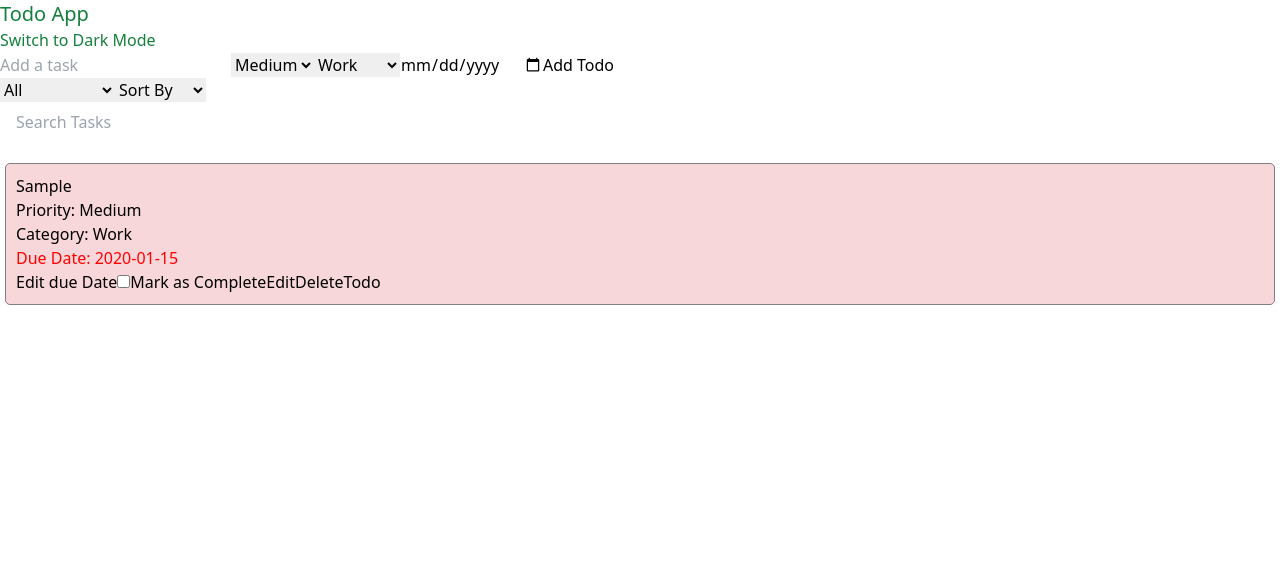
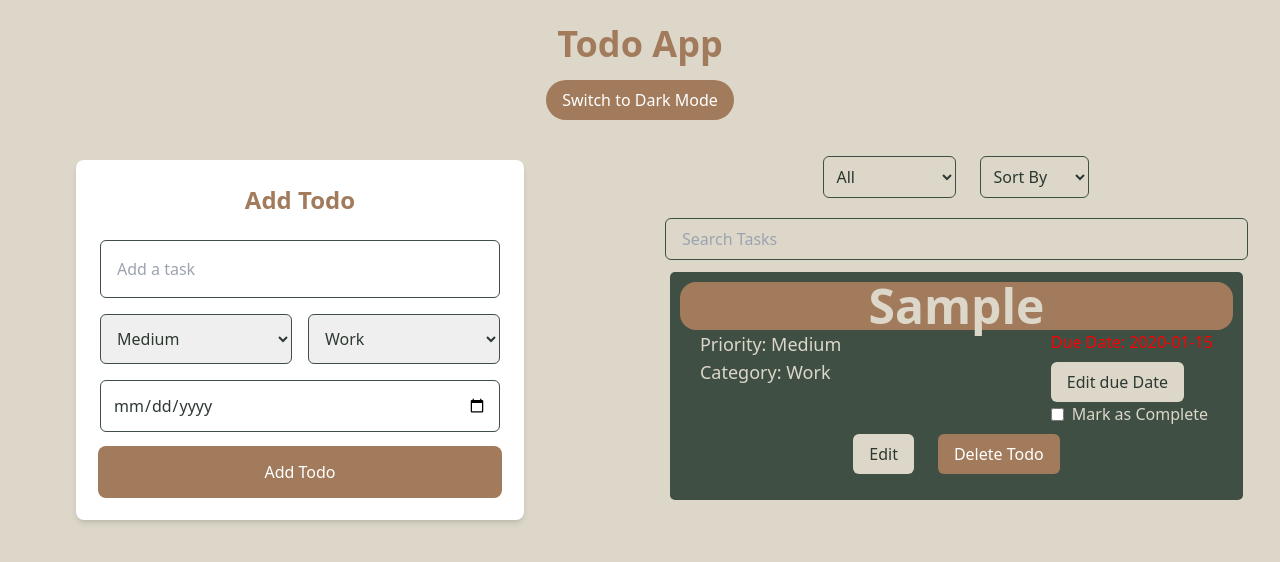
Before and after one commit to Ahmedkhan78/TodoApp, a React (Create React App) app: page / in a window 1280 px wide. Both pictures are taken after typing "Sample", "2020-01-15" into the empty fields and a click on the button "Add Todo". Shown: the top 562 px of the page. Built offline with nearby package versions, Linux system fonts and the light colour scheme.

Commit message:
CSS Feat: Added basic layout Styling color styling

```diff
--- a/src/App.js
+++ b/src/App.js
@@ -64,12 +64,27 @@ function App() {
     saveToLocalStorage(updatedDueDate);
   };
   return (
-    <div className="app">
-      <h1 className="text-green-700 text-xl">Todo App</h1>
-      <button onClick={toggleMode} className="text-green-700">
+    <div
+      className={`min-h-screen py-6 px-4 sm:px-8 ${
+        isDarkMode
+          ? "bg-dark-green text-white"
+          : "bg-light-beige text-dark-green"
+      } transition-all duration-300 ease-in-out`}
+    >
+      <h1 className="text-warm-brown text-3xl sm:text-4xl font-semibold text-center mb-4">
+        Todo App
+      </h1>
+      <button
+        onClick={toggleMode}
+        className="bg-warm-brown hover:bg-olive-green text-white py-2 px-4 rounded-full focus:outline-none focus:ring-warm-brown mb-4 block mx-auto"
+      >
         {isDarkMode ? "Switch to Light Mode" : "Switch to Dark Mode"}
       </button>
+      <div className="flex flex-col sm:flex-row gap-y-6 sm:gap-y-0 sm:gap-x-12">
+        <div className="space-y-2 sm:space-y-8 w-full sm:w-1/2 sm:ml-0 sm:mr-0  sm:p-6">
           <TodoForm addTodo={addTodo} />
+        </div>
+        <div className="space-y-3 my-5 w-full sm:w-1/2 ">
           <FilterDropdown
             filterType={filterType}
             setFilterType={setFilterType}
@@ -78,6 +93,7 @@ function App() {
           />
           <TodoList
             todos={todos}
+            setTodos={setTodos}
             deleteTodo={deleteTodo}
             toggleTodo={toggleTodo}
             editTodo={editTodo}
@@ -85,6 +101,8 @@ function App() {
             filterType={filterType}
           />
         </div>
+      </div>
+    </div>
   );
 }
 
--- a/src/components/EditDueDate.js
+++ b/src/components/EditDueDate.js
@@ -17,19 +17,36 @@ const EditDueDate = ({ todo, editDueDate }) => {
             value={newDueDate}
             onChange={(e) => setNewDueDate(e.target.value)}
           />
-          <button onClick={handleDueDate}>Save</button>
-          <button onClick={() => setIsEditingDate(false)}>Cancel</button>
+          <button
+            onClick={handleDueDate}
+            className="ml-2 bg-warm-brown text-light-beige px-4 py-2 rounded-md"
+          >
+            Save
+          </button>
+          <button
+            onClick={() => setIsEditingDate(false)}
+            className="ml-2 bg-warm-brown text-light-beige px-4 py-2 rounded-md"
+          >
+            Cancel
+          </button>
         </>
       ) : (
         <>
           <p
             style={{
-              color: todo.dueDate && todo.dueDate < today ? "red" : "black",
+              color:
+                todo.dueDate && todo.dueDate < today ? "red" : "light-beige",
             }}
+            className="text-light-beige"
           >
             Due Date: {todo.dueDate || "No DeadLine"}
           </p>
-          <button onClick={() => setIsEditingDate(true)}>Edit due Date</button>
+          <button
+            onClick={() => setIsEditingDate(true)}
+            className="mt-2 bg-light-beige text-dark-green px-4 py-2 rounded-md"
+          >
+            Edit due Date
+          </button>
         </>
       )}
     </>
--- a/src/components/FilterDropdown.js
+++ b/src/components/FilterDropdown.js
@@ -7,10 +7,11 @@ const FilterDropDown = ({
   setSortBy,
 }) => {
   return (
-    <div>
+    <div className="flex justify-center gap-4 sm:gap-6 w-full">
       <select
         value={filterType}
         onChange={(e) => setFilterType(e.target.value)}
+        className="p-2 mb-2 rounded-md bg-light-beige border border-olive-green focus:outline-none focus:ring-2 focus:ring-olive-green focus:border-transparent text-dark-green"
       >
         <option value="All">All</option>
         <option value="Completed">Completed</option>
@@ -18,7 +19,11 @@ const FilterDropDown = ({
         <option value="High Priority">High Priority</option>
       </select>
 
-      <select value={sortBy} onChange={(e) => setSortBy(e.target.value)}>
+      <select
+        value={sortBy}
+        onChange={(e) => setSortBy(e.target.value)}
+        className="p-2 mb-2 rounded-md bg-light-beige border border-olive-green focus:outline-none focus:ring-2 focus:ring-olive-green focus:border-transparent text-dark-green"
+      >
         <option value="">Sort By</option>
         <option value="priority">Priority</option>
         <option value="dueDate">Due Date</option>
--- a/src/components/TodoForm.js
+++ b/src/components/TodoForm.js
@@ -24,28 +24,55 @@ const TodoForm = ({ addTodo }) => {
     }
   };
   return (
-    <form onSubmit={handleSubmit}>
+    <form
+      onSubmit={handleSubmit}
+      className="bg-white dark:bg-dark-green p-6 rounded-lg shadow-md max-w-md ml-5"
+    >
+      <h2 className="text-2xl text-center text-warm-brown mb-6 font-semibold">
+        Add Todo
+      </h2>
+
       <input
         type="text"
         placeholder="Add a task"
         value={task}
         onChange={(e) => setTask(e.target.value)}
+        className="w-full p-4 mb-4 border border-olive-green rounded-md focus:outline-none focus:ring-2 focus:ring-warm-brown"
       />
-      <select value={priority} onChange={(e) => setPriority(e.target.value)}>
+
+      <div className="flex flex-col sm:flex-row gap-4 mb-4">
+        <select
+          value={priority}
+          onChange={(e) => setPriority(e.target.value)}
+          className="w-full sm:w-48 p-3 border border-olive-green rounded-md focus:outline-none focus:ring-2 focus:ring-warm-brown"
+        >
           <option value="Low">Low</option>
           <option value="Medium">Medium</option>
           <option value="High">High</option>
         </select>
-      <select value={category} onChange={(e) => setCategory(e.target.value)}>
+        <select
+          value={category}
+          onChange={(e) => setCategory(e.target.value)}
+          className="w-full sm:w-48 p-3 border border-olive-green rounded-md focus:outline-none focus:ring-2 focus:ring-warm-brown"
+        >
           <option value="Personal">Personal</option>
           <option value="Work">Work</option>
         </select>
+      </div>
+
       <input
         type="date"
         value={dueDate}
         onChange={(e) => setDueDate(e.target.value)}
+        className="w-full p-3 mb-4 border border-olive-green rounded-md focus:outline-none focus:ring-2 focus:ring-warm-brown"
       />
-      <button type="submit">Add Todo</button>
+
+      <button
+        type="submit"
+        className="w-full py-3 text-white bg-warm-brown rounded-md hover:bg-olive-green focus:outline-none focus:ring-2 focus:ring-warm-brown"
+      >
+        Add Todo
+      </button>
     </form>
   );
 };
--- a/src/components/TodoItem.js
+++ b/src/components/TodoItem.js
@@ -1,24 +1,39 @@
 import React, { useState } from "react";
 import EditDueDate from "./EditDueDate";
+
+import { useSortable } from "@dnd-kit/sortable";
+import { CSS } from "@dnd-kit/utilities";
 
 const TodoItem = ({ todo, toggleTodo, deleteTodo, editTodo, editDueDate }) => {
   const [isEditing, setIsEditing] = useState(false);
   const [newTask, setNewTask] = useState(todo.task);
+
+  const { attributes, listeners, setNodeRef, transform, transition } =
+    useSortable({ id: todo.id });
 
   const handleEdit = () => {
     editTodo(todo.id, newTask);
     setIsEditing(false);
   };
 
-  return (
-    <div
-      style={{
-        border: "1px solid gray",
+  const style = {
+    transform: CSS.Transform.toString(transform),
+    transition,
+    border: "1px solid warm-brown",
     padding: "10px",
     margin: "5px",
     borderRadius: "5px",
-        backgroundColor: todo.completed ? "#d4edda" : "#f8d7da",
-      }}
+
+    cursor: "grab",
+  };
+
+  return (
+    <div
+      ref={setNodeRef}
+      style={style}
+      {...attributes}
+      {...listeners}
+      className={`${todo.completed ? "bg-warm-brown" : "bg-olive-green"}`}
     >
       {" "}
       {isEditing ? (
@@ -27,32 +42,68 @@ const TodoItem = ({ todo, toggleTodo, deleteTodo, editTodo, editDueDate }) => {
             type="text"
             value={newTask}
             onChange={(e) => setNewTask(e.target.value)}
+            className="border p-2 rounded-md"
           />
-          <button onClick={handleEdit}>Save</button>
-          <button onClick={() => setIsEditing(false)}>Cancel</button>
+          <button
+            onClick={handleEdit}
+            className="ml-2 bg-olive-green text-light-beige px-4 py-2 rounded-md"
+          >
+            Save
+          </button>
+          <button
+            onClick={() => setIsEditing(false)}
+            className="ml-2 bg-warm-brown text-light-beige px-4 py-2 rounded-md"
+          >
+            Cancel
+          </button>
         </>
       ) : (
         <>
           <h3
             style={{ textDecoration: todo.completed ? "line-through" : "none" }}
+            className="text-5xl font-semibold text-center text-light-beige bg-warm-brown rounded-2xl"
           >
             {todo.task}
           </h3>
-          <p>Priority: {todo.priority}</p>
-          <p>Category: {todo.category}</p>
+          <div className="flex justify-between">
+            <div className="text-lg pl-5">
+              <p className="text-lg text-light-beige">
+                Priority: {todo.priority}
+              </p>
+              <p className="text-lg text-light-beige">
+                Category: {todo.category}
+              </p>
+            </div>
 
+            <div className="text-start pr-5">
               <EditDueDate todo={todo} editDueDate={editDueDate} />
 
-          <label>
+              <label className="flex items-center space-x-2">
                 <input
                   type="checkbox"
                   checked={todo.completed}
                   onChange={() => toggleTodo(todo.id)}
+                  className="text-dark-green"
                 />
-            Mark as Complete
+                <span className="text-light-beige">Mark as Complete</span>
               </label>
-          <button onClick={() => setIsEditing(true)}>Edit</button>
-          <button onClick={() => deleteTodo(todo.id)}>DeleteTodo</button>
+            </div>
+          </div>
+
+          <div className="flex justify-center items-center gap-4 mb-4">
+            <button
+              onClick={() => setIsEditing(true)}
+              className="mt-2 bg-light-beige text-dark-green px-4 py-2 rounded-md"
+            >
+              Edit
+            </button>
+            <button
+              onClick={() => deleteTodo(todo.id)}
+              className="ml-2 mt-2 bg-warm-brown text-white px-4 py-2 rounded-md"
+            >
+              Delete Todo
+            </button>
+          </div>
         </>
       )}
     </div>
--- a/src/components/TodoList.js
+++ b/src/components/TodoList.js
@@ -1,8 +1,19 @@
 import React, { useState } from "react";
 import TodoItem from "./TodoItem";
-
+import {
+  DndContext,
+  useSensor,
+  useSensors,
+  PointerSensor,
+} from "@dnd-kit/core";
+import {
+  SortableContext,
+  verticalListSortingStrategy,
+  arrayMove,
+} from "@dnd-kit/sortable";
 const TodoList = ({
   todos = [],
+  setTodos,
   deleteTodo,
   toggleTodo,
   editTodo,
@@ -10,6 +21,9 @@ const TodoList = ({
   filterType,
 }) => {
   const [searchQuery, setSearchQuery] = useState("");
+
+  const sensors = useSensors(useSensor(PointerSensor));
+
   if (!Array.isArray(todos)) {
     console.log("Error: todos is not an array", todos);
     return <p>Error Loading Task!</p>;
@@ -26,19 +40,37 @@ const TodoList = ({
       todo.task && todo.task.toLowerCase().includes(searchQuery.toLowerCase())
     );
   });
+
+  const handleDragEnd = (event) => {
+    const { active, over } = event;
+    if (!over || active.id === over.id) return;
+
+    const oldIndex = todos.findIndex((todo) => todo.id === active.id);
+    const newIndex = todos.findIndex((todo) => todo.id === over.id);
+
+    if (oldIndex !== -1 && newIndex !== -1) {
+      setTodos((prevTodos) => arrayMove(prevTodos, oldIndex, newIndex));
+    }
+  };
   return (
-    <div>
+    <DndContext sensors={sensors} onDragEnd={handleDragEnd}>
+      <SortableContext
+        items={searchTodos}
+        strategy={verticalListSortingStrategy}
+      >
         {/* search Box */}
         <input
           type="text"
           placeholder="Search Tasks"
-        className="w-full px-4 py-2 mb-4 rounded-md focus:outline-none focus:ring-2 focus:ring-blue-500"
+          className="w-full px-4 py-2 rounded-md bg-light-beige border border-olive-green focus:outline-none focus:ring-2 focus:ring-olive-green focus:border-transparent"
           value={searchQuery}
           onChange={(e) => setSearchQuery(e.target.value)}
         />
-      <ul>
+        <ul className="space-y-4 sm:space-y-6">
           {" "}
-        {searchTodos.length === 0 ? <p>No tasks found!</p> : null}
+          {searchTodos.length === 0 ? (
+            <p className="text-center text-dark-green">No tasks found!</p>
+          ) : null}
           {searchTodos.map((todo) => (
             <TodoItem
               key={todo.id}
@@ -47,10 +79,12 @@ const TodoList = ({
               toggleTodo={toggleTodo}
               editTodo={editTodo}
               editDueDate={editDueDate}
+              draggable
             />
           ))}
         </ul>
-    </div>
+      </SortableContext>
+    </DndContext>
   );
 };
 
--- a/tailwind.config.js
+++ b/tailwind.config.js
@@ -2,7 +2,14 @@
 module.exports = {
   content: ["./src/**/*.{html,js}"],
   theme: {
-    extend: {},
+    extend: {
+      colors: {
+        "dark-green": "#2C3930",
+        "olive-green": "#3F4F44",
+        "warm-brown": "#A27B5C",
+        "light-beige": "#DCD7C9",
+      },
+    },
   },
   plugins: [],
 };
```
Also changed, not shown: package.json (+7 -3 lines), 1 other file (tests, documents, lock files or other folders). Lines whose indentation alone changed are shown as unchanged.
